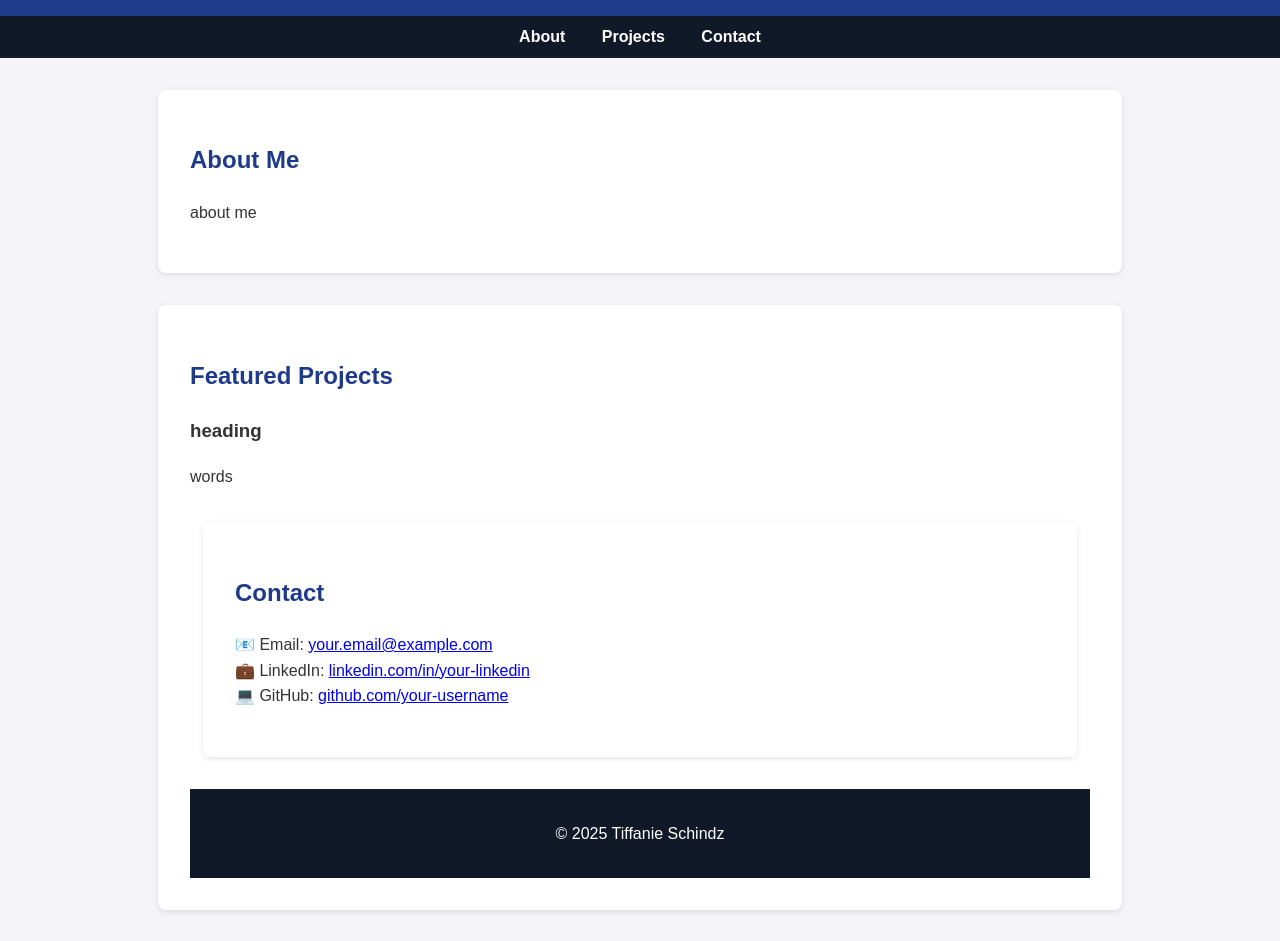
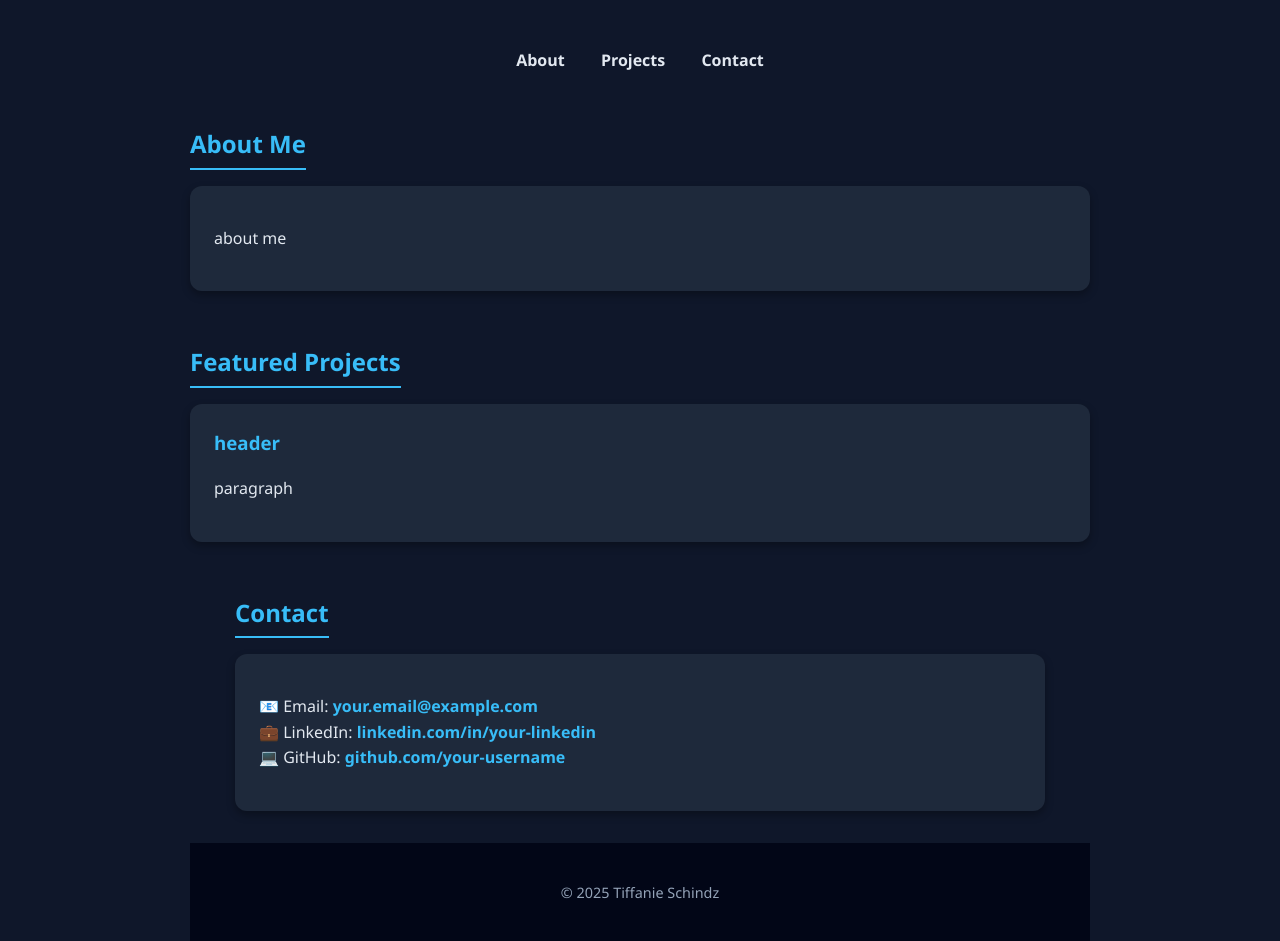
Before and after one commit to tschindz/portfolio, a plain HTML site: page index.html in a window 1280 px wide. Shown: the part 170-1111 px from the top of the page. Drawn offline with Linux system fonts and the light colour scheme.

Commit message:
Update index.html

```diff
--- a/index.html
+++ b/index.html
@@ -5,63 +5,91 @@
   <meta name="viewport" content="width=device-width, initial-scale=1.0">
   <title>Tiffanie Schindz | Portfolio</title>
   <style>
+    :root {
+      --bg: #0f172a;
+      --card: #1e293b;
+      --text: #e2e8f0;
+      --accent: #38bdf8;
+      --accent-hover: #0ea5e9;
+    }
     body {
-      font-family: Arial, sans-serif;
+      font-family: 'Segoe UI', Tahoma, Geneva, Verdana, sans-serif;
       margin: 0;
+      background: var(--bg);
+      color: var(--text);
       line-height: 1.6;
-      background: #f4f4f9;
-      color: #333;
     }
     header {
-      background: #1e3a8a;
-      color: #fff;
-      padding: 2rem 1rem;
       text-align: center;
+      padding: 4rem 1rem 2rem;
     }
     header h1 {
+      font-size: 2.5rem;
       margin: 0;
-      font-size: 2.5rem;
+      color: var(--accent);
     }
     header p {
       font-size: 1.2rem;
       margin-top: 0.5rem;
+      opacity: 0.85;
     }
     nav {
-      background: #111827;
-      color: #fff;
-      padding: 0.5rem;
       text-align: center;
+      margin-bottom: 2rem;
     }
     nav a {
-      color: #fff;
+      color: var(--text);
+      text-decoration: none;
       margin: 0 1rem;
-      text-decoration: none;
-      font-weight: bold;
+      font-weight: 600;
+      transition: color 0.3s;
     }
     nav a:hover {
-      text-decoration: underline;
+      color: var(--accent);
     }
     .container {
       width: 90%;
       max-width: 900px;
       margin: 2rem auto;
-      background: #fff;
-      padding: 2rem;
-      border-radius: 8px;
-      box-shadow: 0 2px 6px rgba(0,0,0,0.1);
     }
     h2 {
-      color: #1e3a8a;
+      color: var(--accent);
+      margin-bottom: 1rem;
+      border-bottom: 2px solid var(--accent);
+      display: inline-block;
+      padding-bottom: 0.25rem;
     }
-    .project {
-      margin-bottom: 2rem;
+    .card {
+      background: var(--card);
+      padding: 1.5rem;
+      border-radius: 12px;
+      margin-bottom: 1.5rem;
+      box-shadow: 0 4px 8px rgba(0,0,0,0.3);
+      transition: transform 0.2s;
+    }
+    .card:hover {
+      transform: translateY(-5px);
+    }
+    .card h3 {
+      margin-top: 0;
+      color: var(--accent);
+    }
+    .card a {
+      color: var(--accent);
+      font-weight: 600;
+      text-decoration: none;
+      transition: color 0.3s;
+    }
+    .card a:hover {
+      color: var(--accent-hover);
     }
     footer {
       text-align: center;
-      padding: 1rem;
-      background: #111827;
-      color: #fff;
+      padding: 1.5rem;
+      background: #020617;
       margin-top: 2rem;
+      font-size: 0.9rem;
+      color: #94a3b8;
     }
   </style>
 </head>
@@ -80,28 +108,32 @@
 
   <div class="container" id="about">
     <h2>About Me</h2>
+    <div class="card">
       <p>
         about me
       </p>
+    </div>
   </div>
 
   <div class="container" id="projects">
     <h2>Featured Projects</h2>
 
-    <div class="project">
-      <h3>heading</h3>
+    <div class="card">
+      <h3>header</h3>
       <p>
-        words
+        paragraph
       </p>
     </div>
 
   <div class="container" id="contact">
     <h2>Contact</h2>
+    <div class="card">
       <p>
         📧 Email: <a href="mailto:your.email@example.com">your.email@example.com</a><br>
         💼 LinkedIn: <a href="https://linkedin.com/in/your-linkedin">linkedin.com/in/your-linkedin</a><br>
         💻 GitHub: <a href="https://github.com/your-username">github.com/your-username</a>
       </p>
+    </div>
   </div>
 
   <footer>
```
Lines whose indentation alone changed are shown as unchanged.
